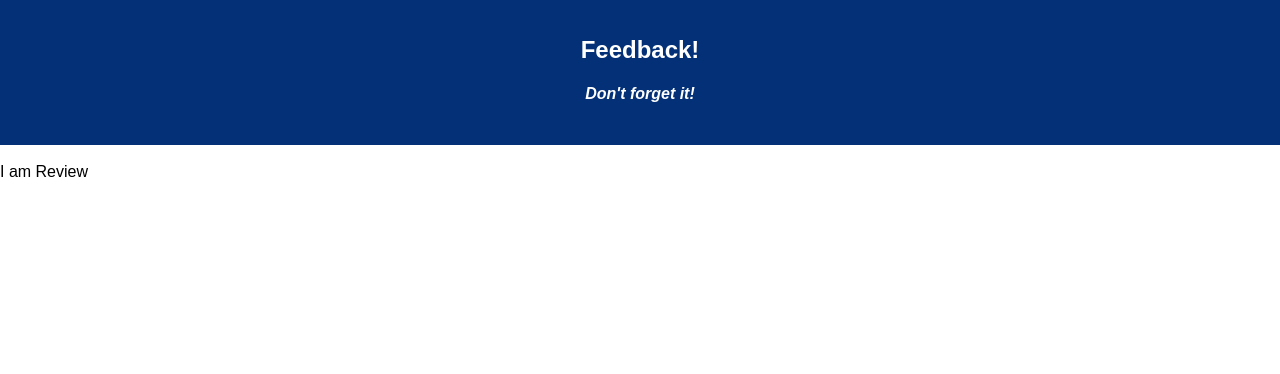
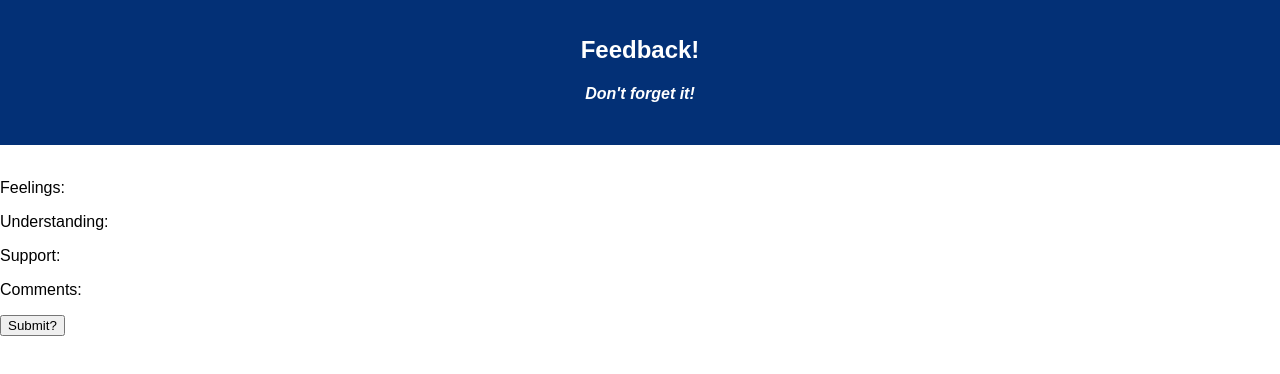
Before and after one commit to crimsonhawk47/redux-feedback-loop, a React (Create React App) app: page /#/Review in a window 1280 px wide. Shown: the top 374 px of the page. Built offline with nearby package versions, Linux system fonts and the light colour scheme.

Commit message:
Review Display Done

```diff
--- a/src/components/App/App.js
+++ b/src/components/App/App.js
@@ -1,7 +1,8 @@
 import React, { Component } from 'react';
-import axios from 'axios';
+// import axios from 'axios';
 import { HashRouter as Router, Link, Route } from 'react-router-dom'
 import './App.css';
+
 //Importing Components
 import Feeling from '../Feeling/Feeling'
 import Understanding from '../Understanding/Understanding'
--- a/src/components/Review/Review.js
+++ b/src/components/Review/Review.js
@@ -1,13 +1,30 @@
 import React, {Component} from 'react';
+import {connect} from 'react-redux'
 class Review extends Component{
+
+    submitForm = ()=>{
+
+
+    }
 
     render(){
         return(
         <div>
-            I am Review
+            <p>Feelings: {this.props.reduxStore.feedback.feeling}</p>
+            <p>Understanding: {this.props.reduxStore.feedback.understanding}</p>
+            <p>Support: {this.props.reduxStore.feedback.support}</p>
+            <p>Comments: {this.props.reduxStore.feedback.comment}</p>
+            <button onClick={this.submitForm}>Submit?</button>
         </div>
         )
 
     }
 }
-export default Review
+
+const mapStateToProps = (reduxStore) =>{
+    return(
+        {reduxStore}
+    )
+}
+
+export default connect(mapStateToProps)(Review)
```
